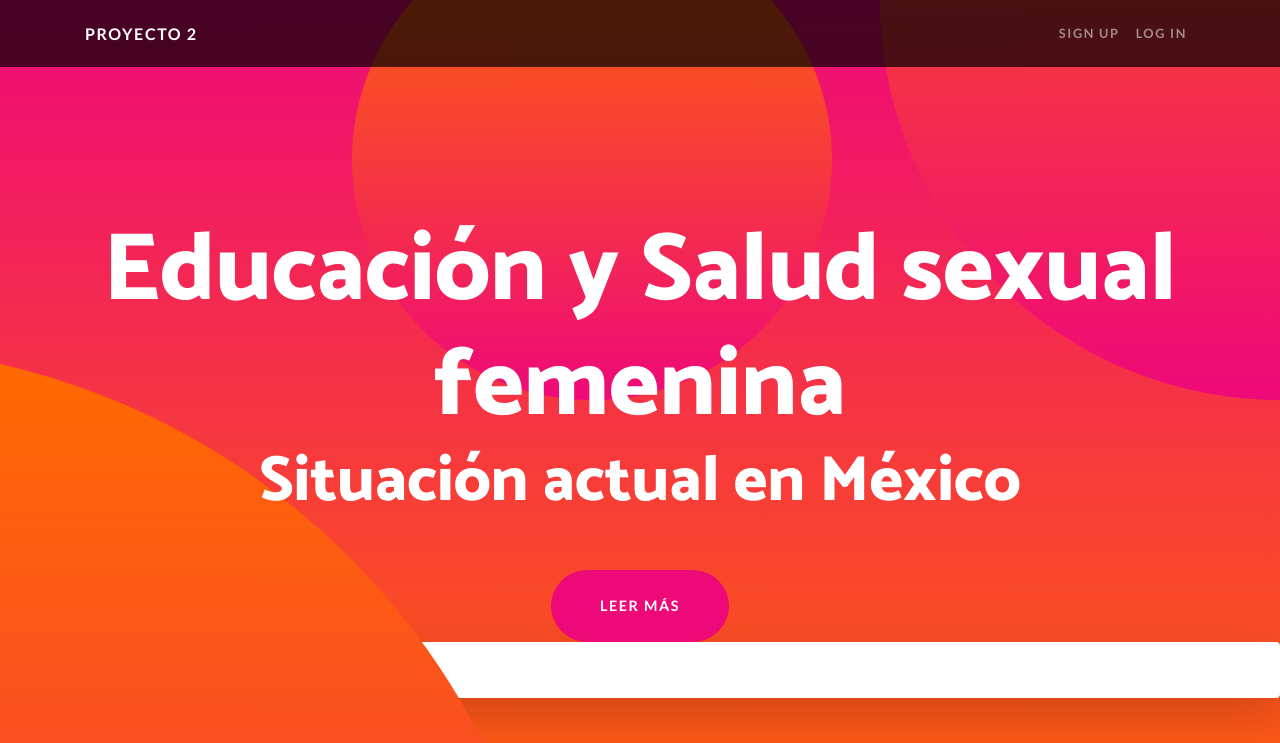
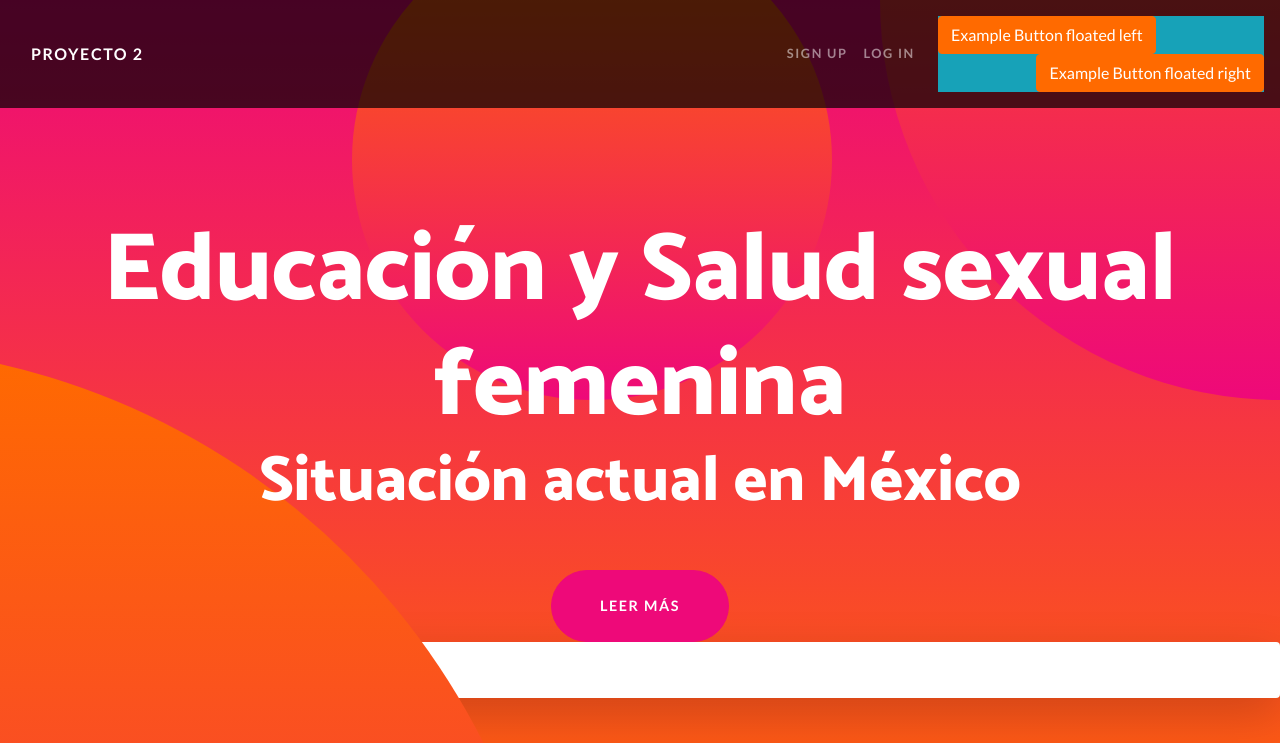
Before and after one commit to MelissaMP/ejemplo-pagina-web, a website: page index.html in a window 1280 px wide. Shown: the top 743 px of the page. Drawn offline with Linux system fonts and the light colour scheme.

Commit message:
Update index.html

```diff
--- a/index.html
+++ b/index.html
@@ -42,6 +42,10 @@
         </ul>
       </div>
     </div>
+<div class="bg-info clearfix">
+  <button type="button" class="btn btn-secondary float-left">Example Button floated left</button>
+  <button type="button" class="btn btn-secondary float-right">Example Button floated right</button>
+</div>
   </nav>
 
   <header class="masthead text-center text-white">
```
